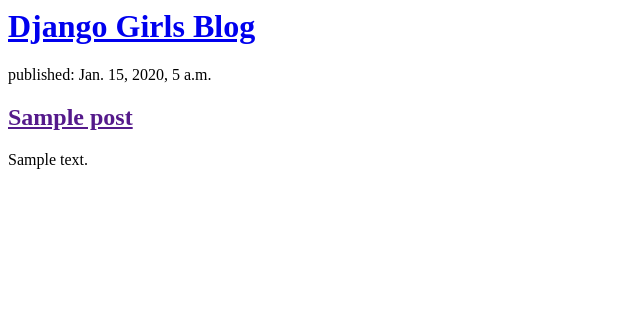
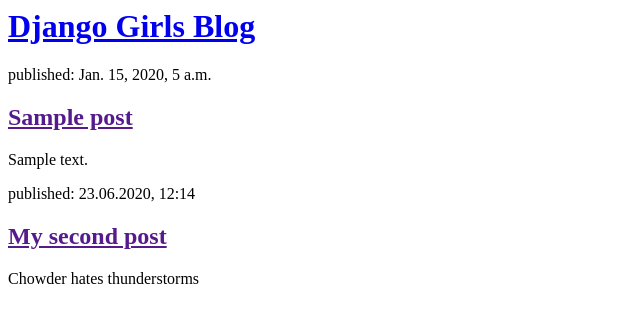
Before and after one commit to kapremom/my-first-blog, a Django app: template blog/templates/blog/post_list.html in a window 1280 px wide. Shown: the top 323 px of the page, without its empty margins (0-640 px from the left). Run offline with Django 3.2, Linux system fonts and the light colour scheme; the template is opened without the code that fills it: values that come from a table or form of the project are taken from there, others are empty; tables that the repository leaves empty hold one stand-in row (values such as "Sample post").

Commit message:
Modified templates to display post from database.

```diff
--- a/blog/templates/blog/post_list.html
+++ b/blog/templates/blog/post_list.html
@@ -1,7 +1,11 @@
+<html>
+    <head>
+        <title>Django Girls blog</title>
+    </head>
+    <body>
         <div>
             <h1><a href="/">Django Girls Blog</a></h1>
         </div>
-
         {% for post in posts %}
         <div>
             <p>published: {{ post.published_date }}</p>
@@ -9,3 +13,11 @@
             <p>{{ post.text|linebreaksbr }}</p>
         </div>
         {% endfor %}
+
+        <div>
+            <p>published: 23.06.2020, 12:14</p>
+            <h2><a href="">My second post</a></h2>
+            <p>Chowder hates thunderstorms</p>
+        </div>
+    </body>
+</html>
--- a/blog/views.py
+++ b/blog/views.py
@@ -4,5 +4,5 @@
 
 
 def post_list(request):
-    Post.objects.filter(published_date__lte=timezone.now()).order_by('published_date')
-    return render(request, 'blog/post_list.html', {'post': posts})
+    posts = Post.objects.filter(published_date__lte=timezone.now()).order_by('published_date')
+    return render(request, 'blog/post_list.html', {'posts': posts})
```
Lines whose indentation alone changed are shown as unchanged.
